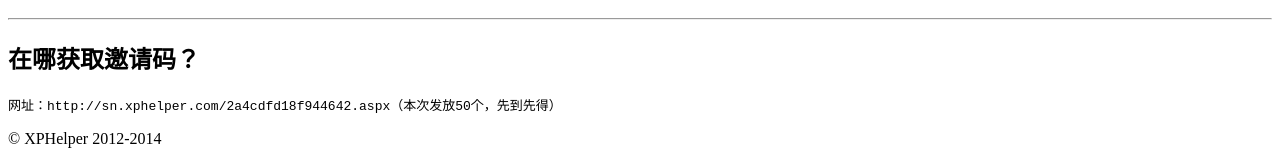
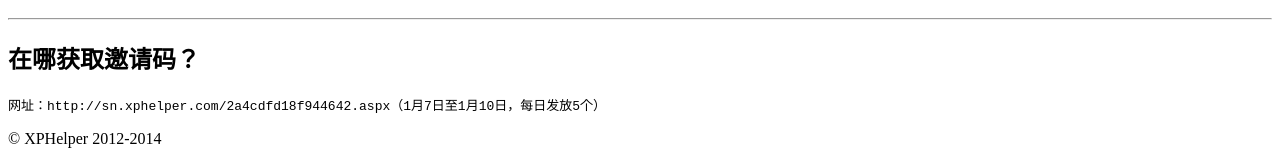
Before and after one commit to xphelper/xphelper.github.com, a Jekyll site: the page built from invite.md, in a window 1280 px wide. Shown: the part 2150-2311 px from the top of the page. Built offline with Jekyll 4.4.1, drawn with Linux system fonts in a browser that asks for light colours; nearby versions of some CDN libraries; library files that are not in the unit come from our copies; Markdown is read by kramdown in place of the engine named in the settings; comment, search, counter and statistics services are not loaded; part of the change alters nothing that is shown.

Commit message:
每天发5个

```diff
--- a/invite.md
+++ b/invite.md
@@ -30,4 +30,4 @@ weight: 6
 ------
 
 ##在哪获取邀请码？
-	网址：http://sn.xphelper.com/2a4cdfd18f944642.aspx（本次发放50个，先到先得）
+	网址：http://sn.xphelper.com/2a4cdfd18f944642.aspx（1月7日至1月10日，每日发放5个）
```
